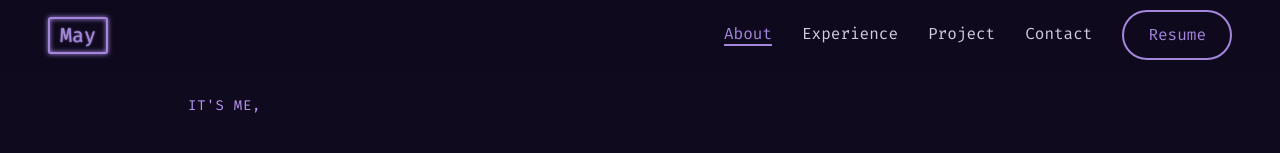
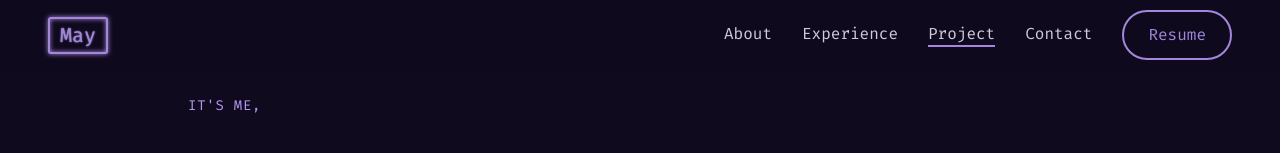
Before and after one commit to maychang7331/portfolio, a React (Vite) app: page / in a window 1280 px wide. Shown: the top 153 px of the page. Built offline with nearby package versions, Linux system fonts and the light colour scheme.

Commit message:
style: adjust section padding; refactor navbar activeSection behavior by considering window height

```diff
--- a/src/components/Navbar.jsx
+++ b/src/components/Navbar.jsx
@@ -10,7 +10,11 @@ function NavItem({
   closeMobileNav,
 }) {
   return (
-    <li className={`main__nav--item ${activeSection === to ? "active" : ""}`}>
+    <li
+      className={`main__nav--item ${
+        activeSection === to ? "activeSection" : ""
+      }`}
+    >
       <Link
         to={to}
         spy={true}
@@ -41,15 +45,15 @@ const Navbar = () => {
 
   useEffect(() => {
     const handleScroll = () => {
-      const scrollPosition = window.pageYOffset;
+      const scrollPosition = window.scrollY;
       const sections = document.querySelectorAll("section");
 
       sections.forEach((section) => {
-        const sectionTop = section.offsetTop - 70;
+        const sectionTop = section.offsetTop;
         const sectionHeight = section.offsetHeight;
         if (
-          scrollPosition >= sectionTop &&
-          scrollPosition < sectionTop + sectionHeight
+          scrollPosition >= sectionTop - window.innerHeight / 2 &&
+          scrollPosition < sectionTop + sectionHeight - window.innerHeight / 2
         ) {
           setActiveSection(section.id);
         }
@@ -61,14 +65,14 @@ const Navbar = () => {
     return () => {
       window.removeEventListener("scroll", handleScroll);
     };
-  }, []);
+  }, [activeSection]);
 
   useEffect(() => {
     const handleNavScroll = () => {
       const nav = document.querySelector("nav");
       const navHeight = getComputedStyle(nav).getPropertyValue("height").trim();
 
-      const scrollPosition = window.pageYOffset || window.scrollY;
+      const scrollPosition = window.scrollY;
 
       if (scrollPosition > prevScrollPos.current) {
         // scroll down
--- a/src/sass/_about.scss
+++ b/src/sass/_about.scss
@@ -1,3 +1,7 @@
+.section-about {
+  padding-top: 9.6rem;
+}
+
 .about {
   &__name {
     background-image: url("../assets/h1-background.png");
--- a/src/sass/_base.scss
+++ b/src/sass/_base.scss
@@ -57,7 +57,7 @@ body {
 }
 
 section {
-  padding: 9.6rem 0;
+  padding: 6.4rem 0 12.8rem 0;
 }
 
 footer {
@@ -295,7 +295,7 @@ svg {
   }
 
   section {
-    padding: 7.2rem 0;
+    padding: 4rem 0 10.4rem 0;
   }
 
   h1 {
--- a/src/sass/_contact.scss
+++ b/src/sass/_contact.scss
@@ -1,6 +1,4 @@
 .section-contact {
-  padding-top: 13.4rem;
-  padding-top: 4.8rem;
   border-bottom: 1px solid $color-primary-alpha;
 
   .container {
--- a/src/sass/_navbar.scss
+++ b/src/sass/_navbar.scss
@@ -81,11 +81,11 @@
       &:active {
         color: $color-primary;
       }
+    }
 
-      &.active {
-        color: $color-primary;
-        border-bottom: 2px solid $color-primary;
-      }
+    &.activeSection {
+      color: $color-primary;
+      border-bottom: 2px solid $color-primary;
     }
   }
 
--- a/src/sass/_project.scss
+++ b/src/sass/_project.scss
@@ -1,12 +1,8 @@
-.section-project {
-  padding-bottom: 4.8rem;
-}
-
 .project__item {
   margin-bottom: 9.6rem;
 
   &:last-child {
-    margin-bottom: none;
+    margin-bottom: 0;
   }
 
   .project__img {
```
